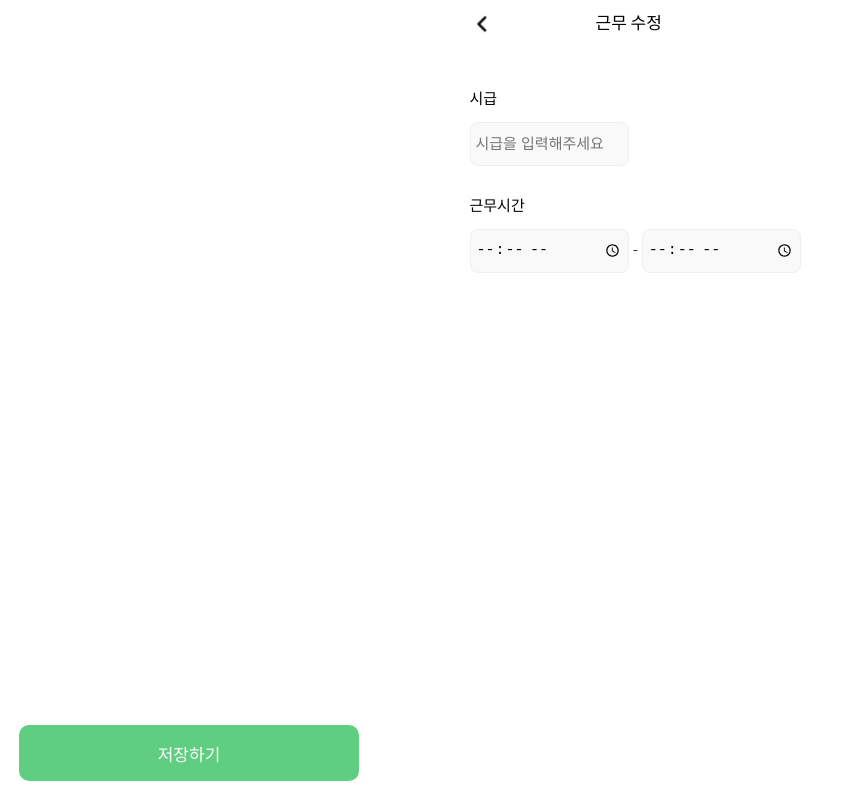
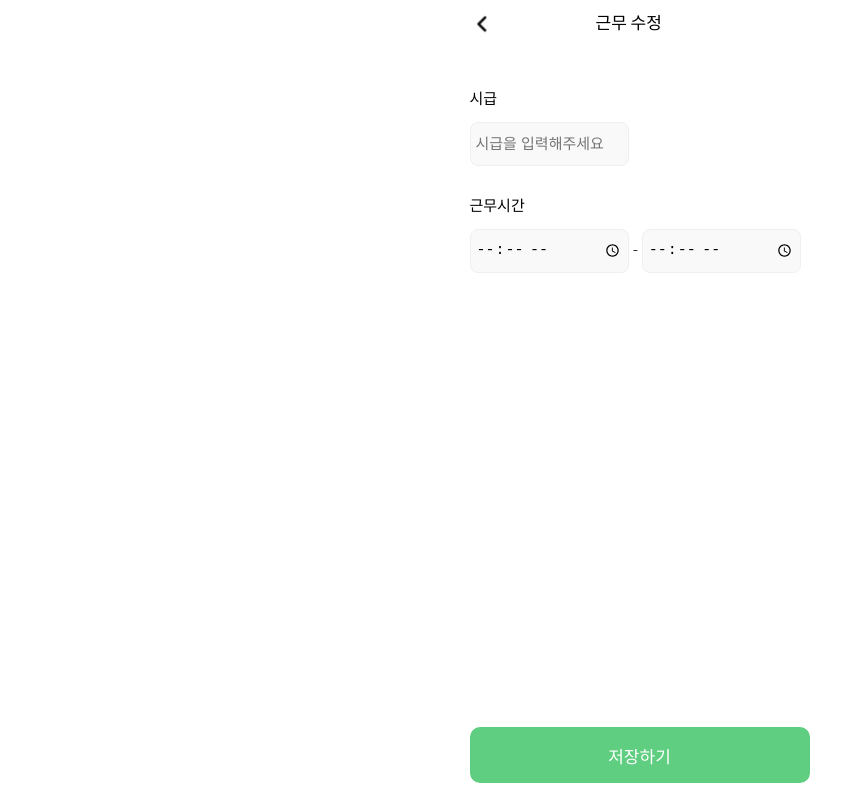
Before and after one commit to soomin-world/AlbaPocektProject, a React (Create React App) app: page /editShift/1 in a window 1280 px wide. Shown: the whole page, without its empty margins (0-854 px from the left). Built offline with nearby package versions, Linux system fonts and the light colour scheme; no server answers.

Commit message:
하단 초록 버튼 위치 수정

```diff
--- a/src/components/layout/LayOut.tsx
+++ b/src/components/layout/LayOut.tsx
@@ -3,12 +3,15 @@ import styled from "styled-components";
 type Props = {
   children: React.ReactNode;
   padding?: string;
+  position?: string;
 };
 
-const LayOut: React.FC<Props> = ({ children, padding }) => {
+const LayOut: React.FC<Props> = ({ children, padding, position }) => {
   return (
     <STContainer>
-      <STLayOut padding={padding}>{children}</STLayOut>
+      <STLayOut padding={padding} position={position}>
+        {children}
+      </STLayOut>
     </STContainer>
   );
 };
@@ -18,17 +21,21 @@ const STContainer = styled.div`
   flex-direction: column;
   align-items: center;
 `;
-const STLayOut = styled.div<{ padding: string | undefined }>`
+const STLayOut = styled.div<{
+  padding: string | undefined;
+  position: string | undefined;
+}>`
   font-family: "Noto Sans KR";
   display: flex;
   flex-direction: column;
   // min-height: 734px;
   height: 100vh;
-  //padding-bottom: 100px;
+  // padding-bottom: 100px;
   width: 375px;
   // border: 1px solid black;
   overflow: auto;
   padding: ${(props) => (props.padding ? props.padding : "0px 17px 0px 17px")};
+  position: ${(props) => (props.position ? props.position : "static")};
 `;
 
 export default LayOut;
--- a/src/components/workplace/AddWorkForm.tsx
+++ b/src/components/workplace/AddWorkForm.tsx
@@ -3,6 +3,7 @@ import { useState } from "react";
 import { useNavigate, useParams } from "react-router-dom";
 import styled from "styled-components";
 import { addWork } from "../../APIs/workApi";
+import LayOut from "../layout/LayOut";
 
 function AddWorkForm() {
   const { id } = useParams();
@@ -64,7 +65,7 @@ function AddWorkForm() {
   };
   const navigate = useNavigate();
   return (
-    <STContainer>
+    <LayOut position="relative">
       <STHeader>
         <img src="/image/leftArrow.png" alt="<" onClick={() => navigate("/")} />
         <h1>근무지추가</h1>
@@ -122,7 +123,7 @@ function AddWorkForm() {
         </div>
       </STBody>
       <SaveBtn onClick={addWorkHandler}>저장하기</SaveBtn>
-    </STContainer>
+    </LayOut>
   );
 }
 
@@ -254,15 +255,19 @@ const STColor = styled.div`
 `;
 
 const SaveBtn = styled.button`
-  width: 90%;
+  width: 340px;
   height: 56px;
   background-color: #5fce80;
-  border-radius: 8px;
-  margin-left: 6%;
   border: none;
+  border-radius: 10px;
   color: white;
   font-size: 17px;
   font-weight: 500;
-  line-height: 24.62px;
+  display: flex;
+  justify-content: center;
+  align-items: center;
+  position: absolute;
+  left: 17px;
+  bottom: 17px;
 `;
 export default AddWorkForm;
--- a/src/components/workplace/WorkEditForm.tsx
+++ b/src/components/workplace/WorkEditForm.tsx
@@ -3,6 +3,7 @@ import { useEffect, useState } from "react";
 import { useNavigate, useParams } from "react-router-dom";
 import styled from "styled-components";
 import { getWork, putWork } from "../../APIs/workApi";
+import LayOut from "../layout/LayOut";
 import Modal from "../modal/Modal";
 
 function WorkEditForm() {
@@ -74,7 +75,7 @@ function WorkEditForm() {
   };
   const mutateEditwork = useMutation(putWork);
   return (
-    <STContainer>
+    <LayOut position="relative">
       <STHeader>
         <img src="/image/leftArrow.png" alt="<" onClick={() => navigate("/")} />
         <h1>근무지수정</h1>
@@ -135,7 +136,7 @@ function WorkEditForm() {
         </div>
       </STBody>
       <SaveBtn onClick={addWorkHandler}>수정하기</SaveBtn>
-    </STContainer>
+    </LayOut>
   );
 }
 const STContainer = styled.div``;
@@ -271,8 +272,9 @@ const SaveBtn = styled.button`
   display: flex;
   justify-content: center;
   align-items: center;
-  position: fixed;
-  left: 19px;
-  bottom: 19px;
+  position: absolute;
+  left: 17px;
+  bottom: 17px;
 `;
+
 export default WorkEditForm;
--- a/src/pages/Addshift.tsx
+++ b/src/pages/Addshift.tsx
@@ -57,7 +57,7 @@ function AddShift() {
   };
   console.log(workdays[0]);
   return (
-    <LayOut>
+    <LayOut position="relative">
       <STHeader>
         <img src="/image/leftArrow.png" alt="<" onClick={() => navigate("/")} />
         <h1>근무 등록</h1>
@@ -111,11 +111,9 @@ function AddShift() {
               setEndTime(e.target.value);
             }}
           />
-
         </div>
       </TimeSelector>
       <STButton onClick={onClickHandler}>저장하기</STButton>
-
     </LayOut>
   );
 }
@@ -213,9 +211,9 @@ const STButton = styled.button`
   display: flex;
   justify-content: center;
   align-items: center;
-  position: fixed;
-  left: 19px;
-  bottom: 19px;
+  position: absolute;
+  left: 17px;
+  bottom: 17px;
 `;
 
 export default AddShift;
--- a/src/pages/EditShift.tsx
+++ b/src/pages/EditShift.tsx
@@ -57,8 +57,7 @@ function EditShift() {
   };
 
   return (
-
-    <LayOut>
+    <LayOut position="relative">
       <STHeader>
         <img src="/image/leftArrow.png" alt="<" onClick={() => navigate("/")} />
         <h1>근무 수정</h1>
@@ -93,7 +92,6 @@ function EditShift() {
       </TimeSelector>
       <STButton onClick={onClickHandler}>저장하기</STButton>
     </LayOut>
-
   );
 }
 
@@ -168,9 +166,9 @@ const STButton = styled.button`
   display: flex;
   justify-content: center;
   align-items: center;
-  position: fixed;
-  left: 19px;
-  bottom: 19px;
+  position: absolute;
+  left: 17px;
+  bottom: 17px;
 `;
 
 export default EditShift;
--- a/src/pages/MyPageEdit.tsx
+++ b/src/pages/MyPageEdit.tsx
@@ -74,7 +74,7 @@ const MyPageEdit = () => {
 
   return (
     <>
-      <LayOut padding="0">
+      <LayOut padding="0" position="relative">
         <EditBar>커뮤니티 프로필</EditBar>
         <MyPageProfile>
           <div>
@@ -183,9 +183,9 @@ const UserProfileForm = styled.form`
     display: flex;
     justify-content: center;
     align-items: center;
-    position: fixed;
-    left: 19px;
-    bottom: 19px;
+    position: absolute;
+    left: 17px;
+    bottom: 17px;
   }
 `;
 
```
